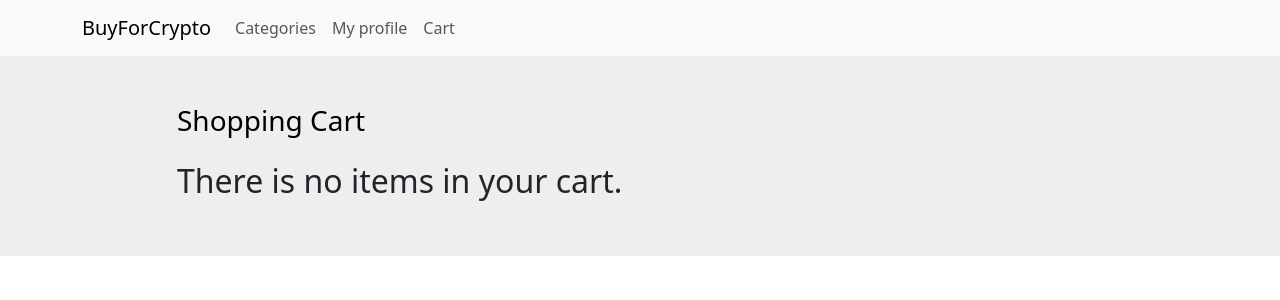
After one commit to ilyarolf/TryToDjango, a Django app: page /cart/ in a window 1280 px wide. The commit adds this page. Shown: the top 300 px of the page. Run offline with Django 4.2, Linux system fonts and the light colour scheme.

Commit message:
Subcategories and categories have been added. Added shopping cart via cookie files (Without user interface)

```diff
--- a/BuyForCrypto/BuyForCrypto/settings.py
+++ b/BuyForCrypto/BuyForCrypto/settings.py
@@ -11,7 +11,7 @@ https://docs.djangoproject.com/en/4.1/ref/settings/
 """
 
 from pathlib import Path
-
+from os import getenv
 # Build paths inside the project like this: BASE_DIR / 'subdir'.
 BASE_DIR = Path(__file__).resolve().parent.parent
 
@@ -20,7 +20,7 @@ BASE_DIR = Path(__file__).resolve().parent.parent
 # See https://docs.djangoproject.com/en/4.1/howto/deployment/checklist/
 
 # SECURITY WARNING: keep the secret key used in production secret!
-SECRET_KEY = 'django-insecure-n^!#dgh4qfsm+zxwd-74b8g5d@m=4@rm%nr7vhbko40laui*v-'
+SECRET_KEY = getenv('SECRET_KEY')
 
 # SECURITY WARNING: don't run with debug turned on in production!
 DEBUG = True
--- a/BuyForCrypto/items/admin.py
+++ b/BuyForCrypto/items/admin.py
@@ -1,6 +1,8 @@
 from django.contrib import admin
-from .models import Item, Review
+from .models import Category, Subcategory, Item, Review
 # Register your models here.
 
+admin.site.register(Category)
+admin.site.register(Subcategory)
 admin.site.register(Item)
 admin.site.register(Review)
--- /dev/null
+++ b/BuyForCrypto/items/templates/items/cart.html
@@ -0,0 +1,64 @@
+{% extends 'items/layout.html' %}
+
+{% block title %}Cart{% endblock %}
+
+{% block content %}
+<section class="h-100" style="background-color: #eee;">
+    <div class="container h-100 py-5">
+        <div class="row d-flex justify-content-center align-items-center h-100">
+            <div class="col-10">
+
+
+                {% if user_cart %}
+                <div class="d-flex justify-content-between align-items-center mb-4">
+                    <h3 class="fw-normal mb-0 text-black">Shopping Cart</h3>
+                    <div>
+                        <p class="mb-0"><span class="text-muted">Sort by:</span> <a href="#!" class="text-body">price <i
+                                class="fas fa-angle-down mt-1"></i></a></p>
+                    </div>
+                </div>
+                <div class="container">
+                    {% for item in user_cart %}
+                    <div class="card rounded-3 mb-4">
+                        <div class="card-body p-4">
+                            <div class="row d-flex justify-content-between align-items-center">
+                                <div class="col-md-2 col-lg-2 col-xl-2">
+                                    <img
+                                            src="{{item.item_picture}}"
+                                            class="img-fluid rounded-3" alt="Cotton T-shirt">
+                                </div>
+                                <div class="col-md-3 col-lg-3 col-xl-3">
+                                    <p class="lead fw-normal mb-2">{{item.item_name}}</p>
+                                    <p><span class="text-muted">{{item.item_description}}</span>
+                                    </p>
+                                </div>
+
+                                <div class="col-md-3 col-lg-2 col-xl-2 offset-lg-1">
+                                    <h5 class="mb-0">${{item.item_price}}</h5>
+                                </div>
+                                <div class="col-md-1 col-lg-1 col-xl-1 text-end">
+                                    <a href="{% url 'del-from-cart' item.pk %}" class="text-danger"><i
+                                            class="fas fa-trash fa-lg"></i></a>
+                                </div>
+                            </div>
+                        </div>
+                    </div>
+
+                    {% endfor %}
+                    <div class="card">
+                        <div class="card-body">
+                            <button type="button" class="btn btn-warning btn-block btn-lg">Proceed to Pay</button>
+                        </div>
+                    </div>
+                    {% else %}
+                    <div class="d-flex justify-content-between align-items-center mb-4">
+                    <h3 class="fw-normal mb-0 text-black">Shopping Cart</h3>
+                </div>
+                    <h2>There is no items in your cart.</h2>
+                </div>
+            </div>
+        </div>
+    </div>
+</section>
+{% endif %}
+{% endblock %}
--- a/BuyForCrypto/items/templates/items/items.html
+++ b/BuyForCrypto/items/templates/items/items.html
@@ -17,7 +17,7 @@ Items
             <p class="card-text">{{item.item_description}}</p>
             <p class="card-text">{{item.item_price}}$</p>
             <a href="{% url 'item-detail' item.pk %}" class="btn btn-primary">Купить сейчас</a>
-            <a href="{% url 'add-to-card' item.pk %}" class="btn btn-primary">Добавить в корзину</a>
+            <a href="{% url 'add-to-cart' item.pk %}" class="btn btn-primary">Добавить в корзину</a>
         </div>
     </div>
     {% endfor %}
--- a/BuyForCrypto/items/templates/items/layout.html
+++ b/BuyForCrypto/items/templates/items/layout.html
@@ -20,13 +20,13 @@
     <div class="collapse navbar-collapse" id="navbarTogglerDemo03">
       <ul class="navbar-nav me-auto mb-2 mb-lg-0">
         <li class="nav-item">
-          <a class="nav-link" href="{% url 'items' %}">Items</a>
+          <a class="nav-link" href="{% url 'categories' %}">Categories</a>
         </li>
         <li class="nav-item">
           <a class="nav-link" href="{% url 'profile' %}">My profile</a>
         </li>
         <li class="nav-item">
-          <a class="nav-link" href="{% url 'index' %}">Test</a>
+          <a class="nav-link" href="{% url 'cart' %}">Cart</a>
         </li>
       </ul>
     </div>
--- a/BuyForCrypto/items/urls.py
+++ b/BuyForCrypto/items/urls.py
@@ -5,6 +5,9 @@ urlpatterns = [
     path('items/', views.items, name='items'),
     path('items/<int:item_id>/', views.detail, name='item-detail'),
     path('profile/', views.detail, name='profile'),
-    path('items/add_to_card/<int:item_id>/', views.add_to_card, name = 'add-to-card'),
-
+    path('items/add_to_cart/<int:item_id>/', views.add_to_cart, name = 'add-to-cart'),
+    path('cart/', views.cart, name='cart'),
+    path('cart/del/<int:item_id>/', views.del_from_cart,name = 'del-from-cart'),
+    path('categories/', views.categories, name = 'categories'),
+    path('categories/<int:category_id>/', views.show_category, name = 'show-category'),
 ]
--- a/BuyForCrypto/items/views.py
+++ b/BuyForCrypto/items/views.py
@@ -1,6 +1,8 @@
+import datetime
+
 from django.http import HttpResponseRedirect
 from django.shortcuts import render, redirect
-from .models import Item, Review
+from .models import Item, Review, Category, Subcategory
 from django.views.generic import DetailView
 # Create your views here.
 
@@ -19,15 +21,49 @@ def items(request):
     items = Item.objects.all()
     return render(request, 'items/items.html', {"items" : items})
 
-def add_to_card(request, item_id):
+def add_to_cart(request, item_id):
     user_cart = request.COOKIES.get('user_cart')
-    if user_cart == None:
+    if user_cart is None:
         cookies = f'{item_id}_END_'
     else:
         cookies = f'{user_cart}{item_id}_END_'
     response = HttpResponseRedirect('/items')
-    response.set_cookie(key='user_cart', value = cookies)
+    expire_date = datetime.datetime.now()
+    expire_date = expire_date + datetime.timedelta(days=7)
+    response.set_cookie(key='user_cart', value = cookies,expires=expire_date)
     return response
 
 def profile(request):
     pass
+
+def cart(request):
+    user_cart = request.COOKIES.get('user_cart')
+    if user_cart is None:
+        return render(request, 'items/cart.html', {'user_cart': None})
+    else:
+        id_in_cart = user_cart.split('_END_')
+        items_list = []
+        for id in id_in_cart:
+            try:
+                items_list.append(Item.objects.get(pk = id))
+            except:
+                pass
+        return render(request, 'items/cart.html', {'user_cart': items_list})
+
+def del_from_cart(request, item_id):
+    user_cart = request.COOKIES.get('user_cart')
+    if user_cart is not None:
+        cookies = user_cart.replace(f'{item_id}_END_', '')
+        response = HttpResponseRedirect('/cart')
+        expire_date = datetime.datetime.now()
+        expire_date = expire_date + datetime.timedelta(days=7)
+        response.set_cookie(key='user_cart', value=cookies, expires=expire_date)
+        return response
+
+def categories(request):
+    categories_list = Category.objects.all()
+    return render(request, 'items/categories.html', {'categories_list' : categories_list})
+
+def show_category(request, category_id):
+    items = Item.objects.filter(item_category=category_id)
+    return render(request, 'items/items.html', {"items" : items})
```
Also changed, not shown: BuyForCrypto/items/models.py (+25 -2 lines), BuyForCrypto/items/templates/items/categories.html (added, +22 -0 lines), BuyForCrypto/db.sqlite3 (deleted), BuyForCrypto/items/migrations/0001_initial.py (deleted), BuyForCrypto/items/migrations/0002_alter_item_options_alter_review_options_and_more.py (deleted), BuyForCrypto/items/migrations/0003_alter_item_item_picture.py (deleted), BuyForCrypto/items/migrations/__init__.py (deleted).
